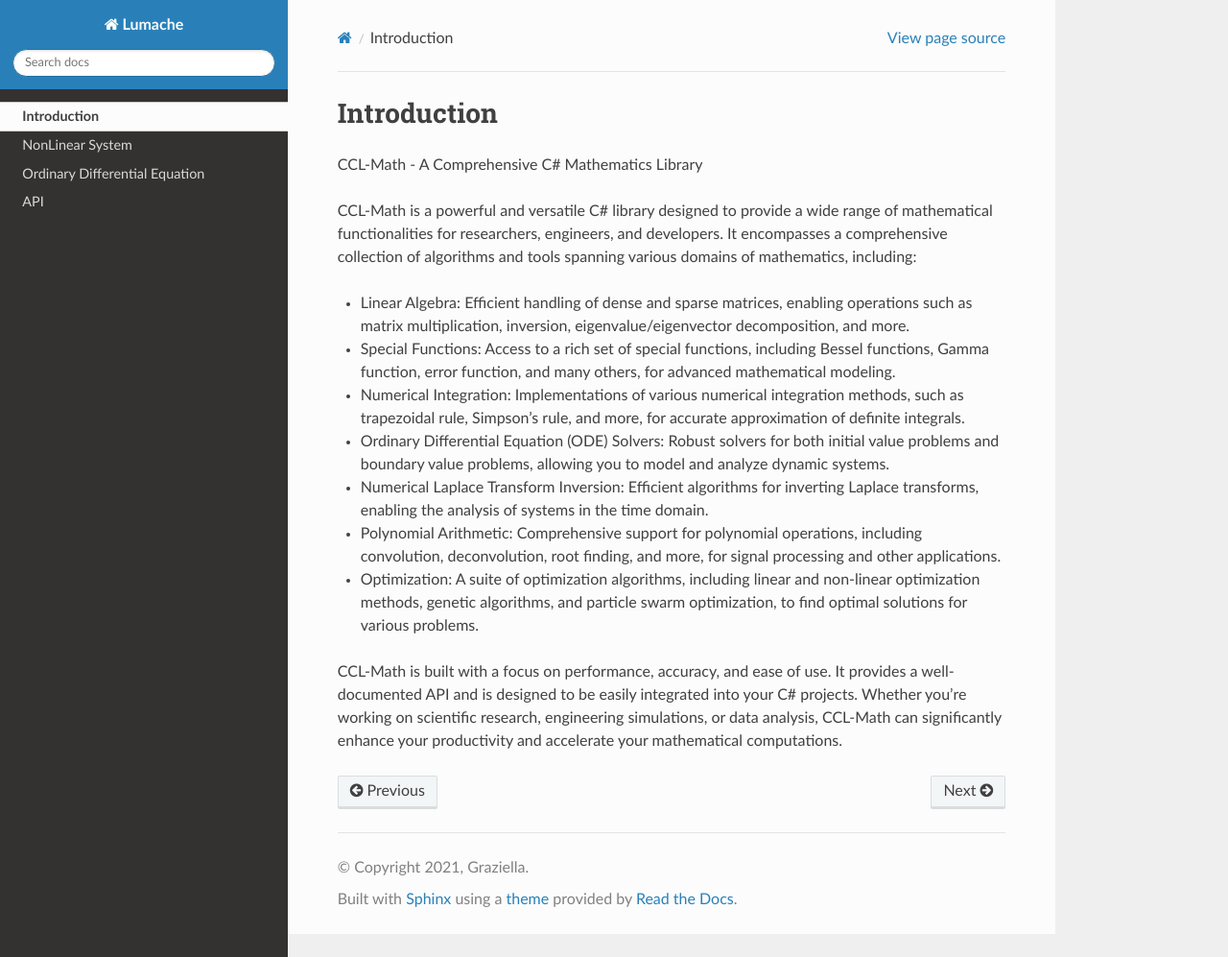
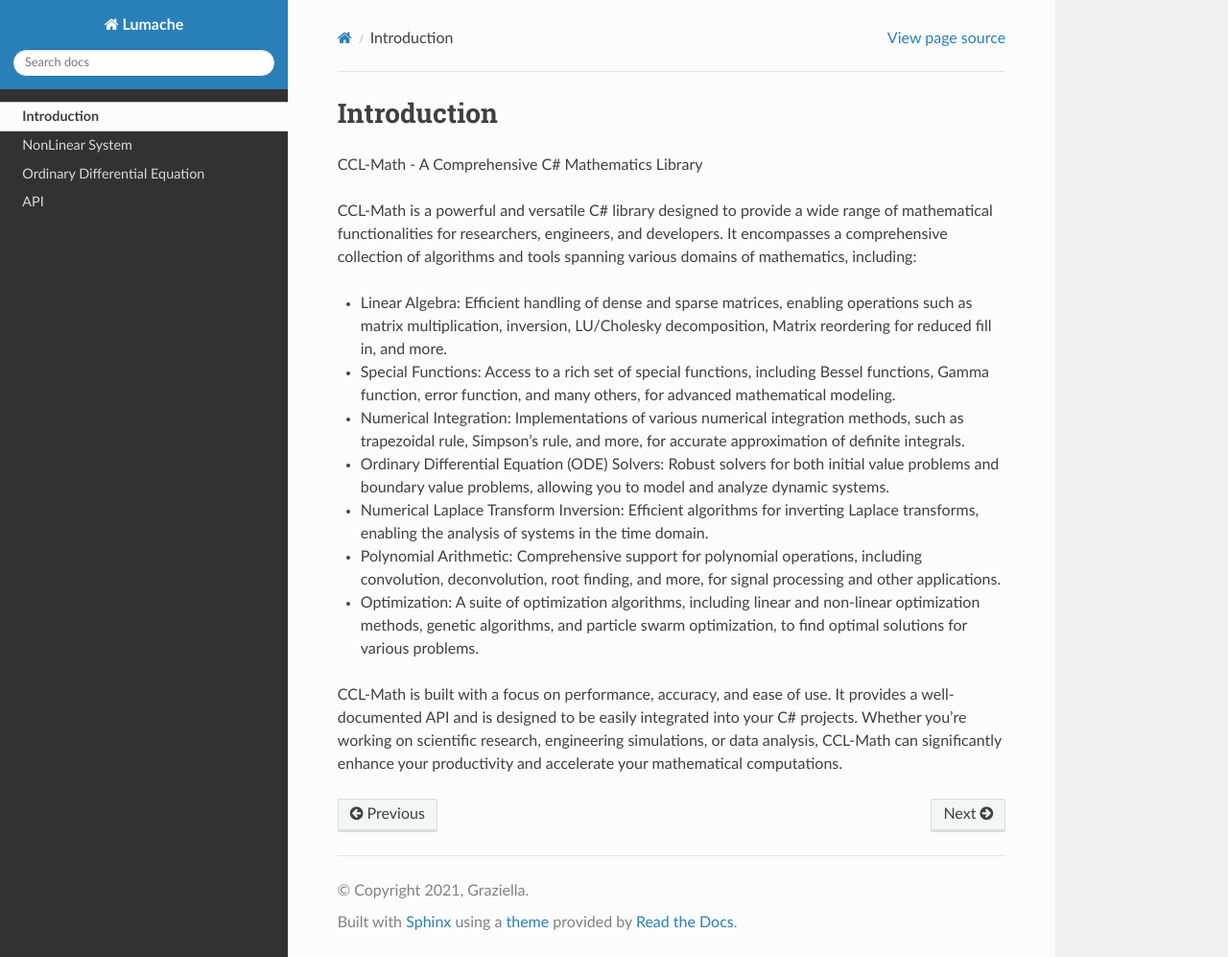
Before and after one commit to thanktua-spp/ccl-rtd, a Sphinx documentation site: the page built from docs/source/intro.rst, in a window 1280 px wide and 997 px high. Shown: the whole window at 96% size. Built offline with Sphinx 7.4.7 and the Read the Docs theme 3.1.0, drawn with Linux system fonts in a browser that asks for light colours; pages that are not in the unit, such as notebooks, are missing from menus.

Commit message:
Update intro.rst

```diff
--- a/docs/source/intro.rst
+++ b/docs/source/intro.rst
@@ -5,7 +5,7 @@ CCL-Math - A Comprehensive C# Mathematics Library
 
 CCL-Math is a powerful and versatile C# library designed to provide a wide range of mathematical functionalities for researchers, engineers, and developers. It encompasses a comprehensive collection of algorithms and tools spanning various domains of mathematics, including:
 
-- Linear Algebra: Efficient handling of dense and sparse matrices, enabling operations such as matrix multiplication, inversion, eigenvalue/eigenvector decomposition, and more.
+- Linear Algebra: Efficient handling of dense and sparse matrices, enabling operations such as matrix multiplication, inversion, LU/Cholesky decomposition, Matrix reordering for reduced fill in, and more.
 - Special Functions: Access to a rich set of special functions, including Bessel functions, Gamma function, error function, and many others, for advanced mathematical modeling.
 - Numerical Integration: Implementations of various numerical integration methods, such as trapezoidal rule, Simpson's rule, and more, for accurate approximation of definite integrals.
 - Ordinary Differential Equation (ODE) Solvers: Robust solvers for both initial value problems and boundary value problems, allowing you to model and analyze dynamic systems.
```
